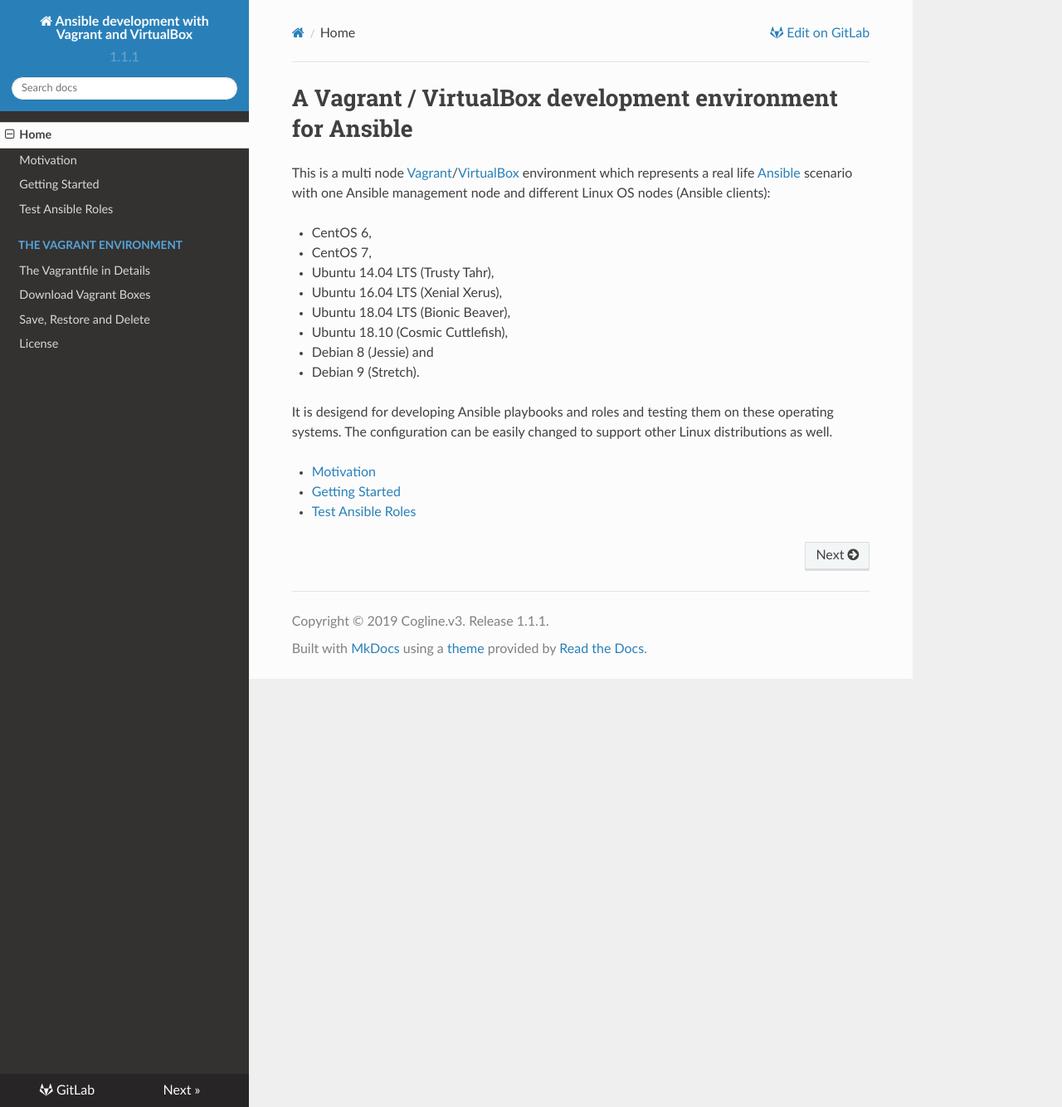
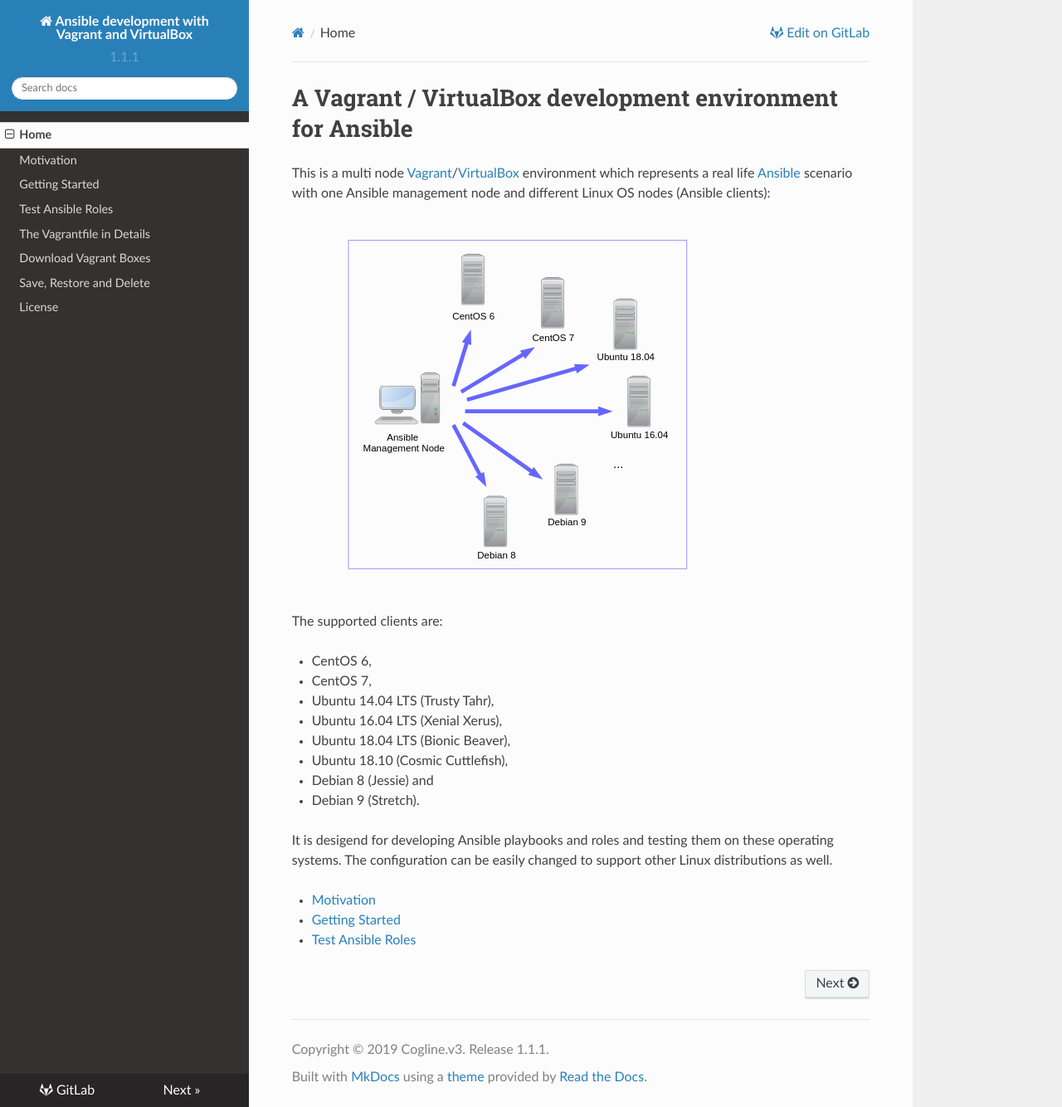
Before and after one commit to coglinev3/ansible-development, an MkDocs documentation site: the page built from docs/index.md, in a window 1280 px wide and 1334 px high. Shown: the whole window at 83% size. Built offline with MkDocs 1.6.1, drawn with Linux system fonts in a browser that asks for light colours; nearby versions of some CDN libraries; old or Windows-style settings are respelled for this version of MkDocs.

Commit message:
ansible figure added to documentation

```diff
--- a/docs/index.md
+++ b/docs/index.md
@@ -4,6 +4,8 @@ This is a multi node [Vagrant](https://www.vagrantup.com/ "Vagrant")/[VirtualBox
 environment which represents a real life [Ansible](http://docs.ansible.com/ansible/ "Ansible")
 scenario with one Ansible management node and different Linux OS nodes (Ansible
 clients):
+![Ansible figure](ansible_figure.svg)
+The supported clients are:
 
 * CentOS 6,
 * CentOS 7,
@@ -14,6 +16,7 @@ clients):
 * Debian 8 (Jessie) and
 * Debian 9 (Stretch).
 
+
 It is desigend for developing Ansible playbooks and roles and testing them on
 these operating systems. The configuration can be easily changed to support
 other Linux distributions as well.
--- a/mkdocs.yml
+++ b/mkdocs.yml
@@ -11,8 +11,7 @@ pages:
   - Motivation: motivation.md
   - Getting Started: getting_started.md
   - Test Ansible Roles: test_ansible_roles.md
-  - The Vagrant Environment:
-      - The Vagrantfile in Details: vagrant_environment/vagrantfile.md
+  - The Vagrantfile in Details: vagrant_environment/vagrantfile.md
   - Download Vagrant Boxes: download_images.md
   - Save, Restore and Delete: save_restore_delete.md
   - License: LICENSE.md
```
Also changed, not shown: docs/ansible_figure.svg (added).
